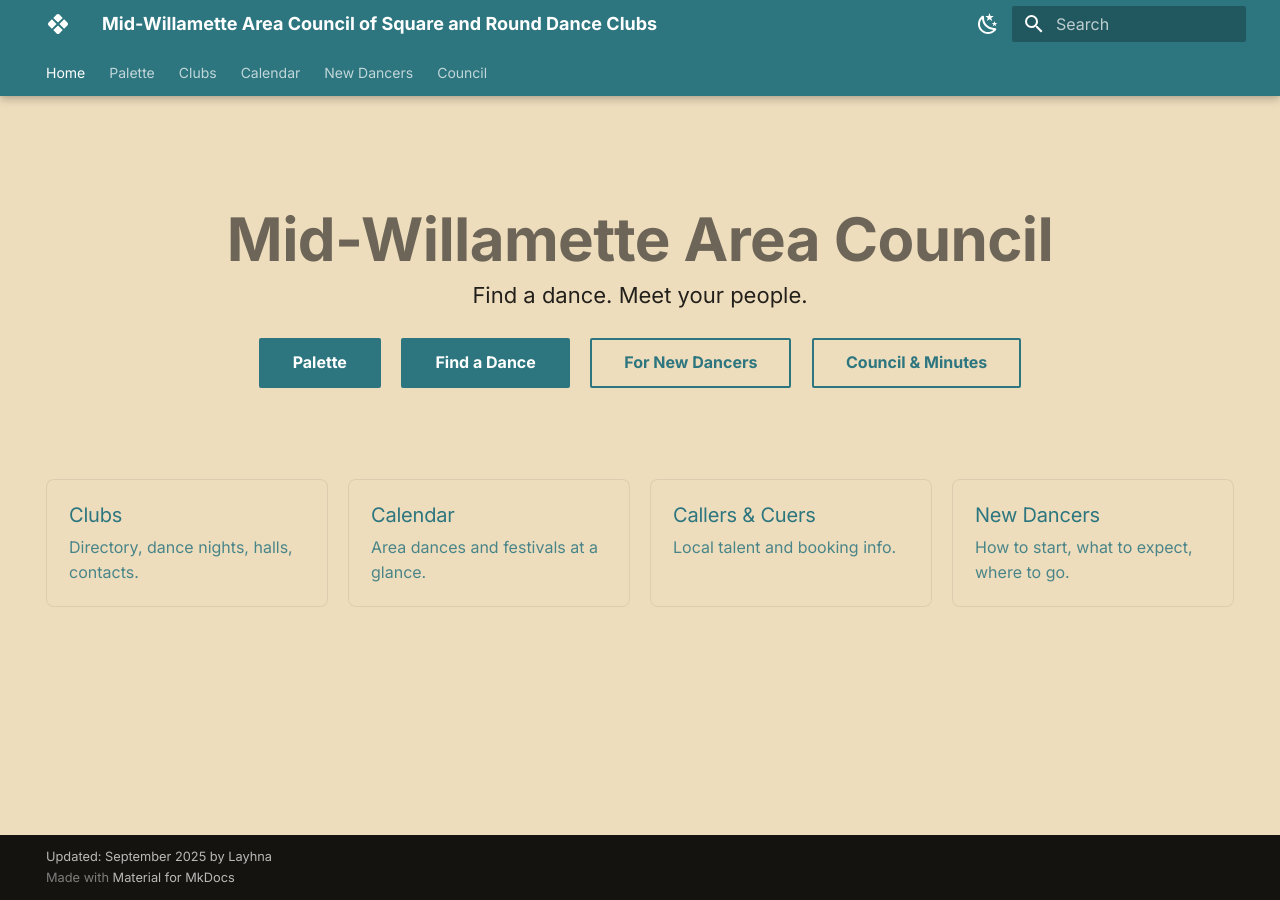
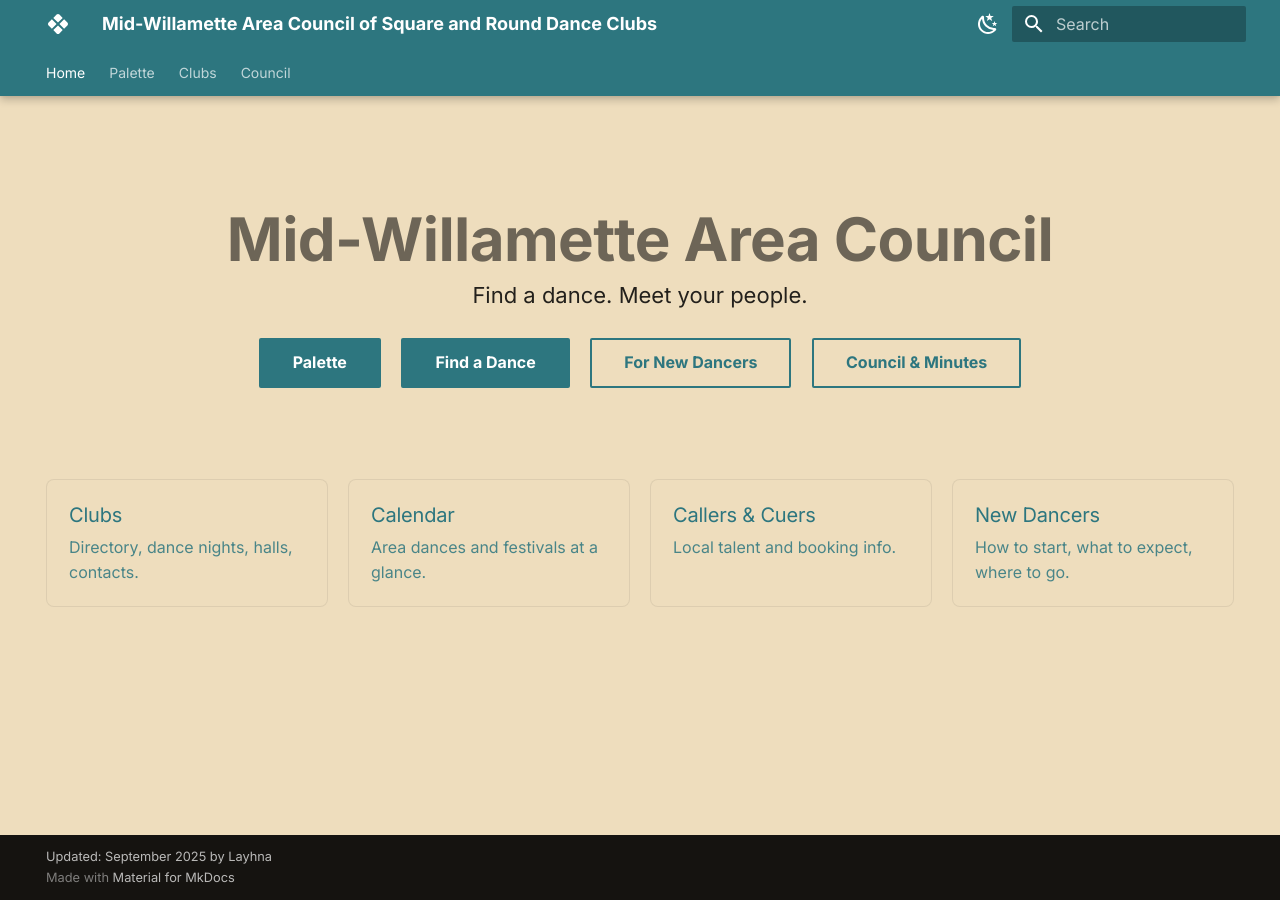
Before and after one commit to mwasquaredance/devsite, an MkDocs documentation site: the page built from docs/index.md, in a window 1280 px wide. Built offline with MkDocs 1.6.1 and Material for MkDocs 9.7.7, drawn with Linux system fonts in a browser that asks for light colours.

Commit message:
Update mkdocs.yml

```diff
--- a/mkdocs.yml
+++ b/mkdocs.yml
@@ -6,8 +6,8 @@ nav:
   - Home: index.md
   - Palette: palette/index.md
   - Clubs: clubs/index.md
-  - Calendar: calendar/index.md
-  - New Dancers: new-dancers/index.md
+#  - Calendar: calendar/index.md
+#  - New Dancers: council/index.md
   - Council: council/index.md
 
 theme:
```
